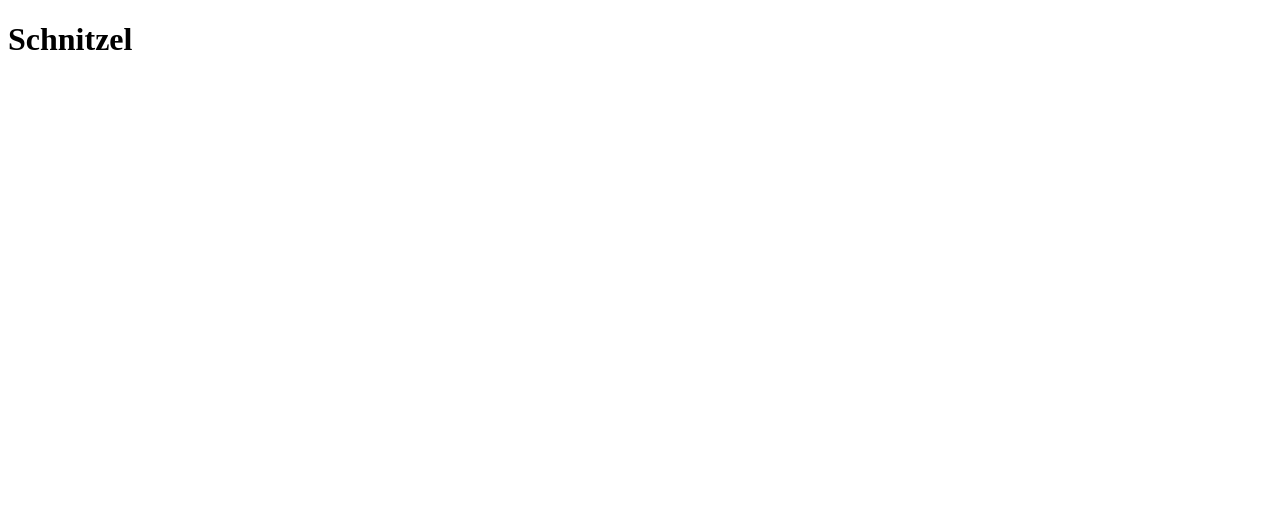
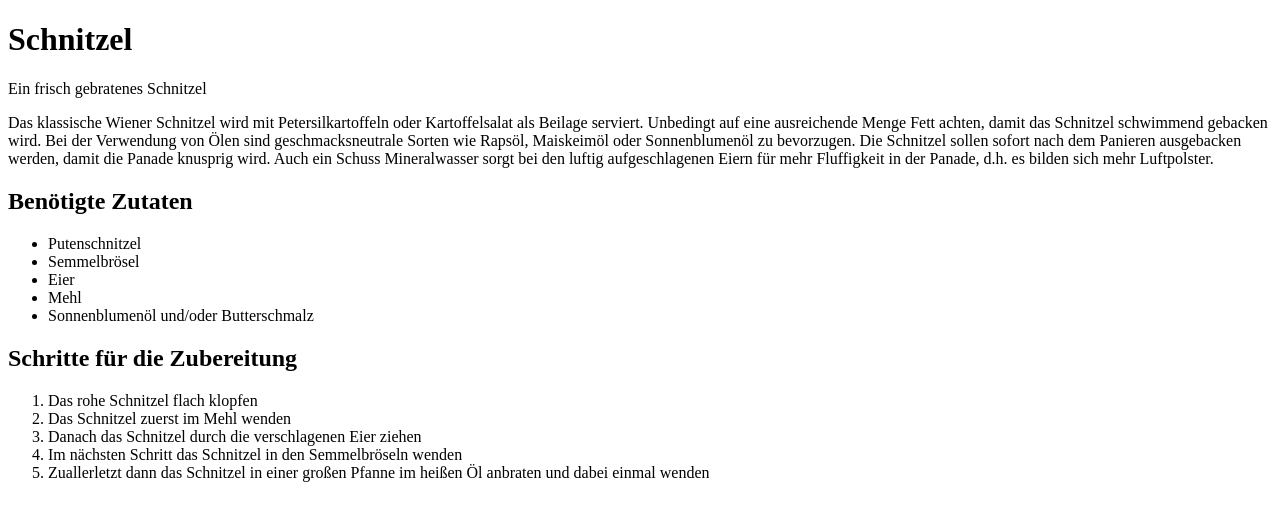
Before and after one commit to Obbarg/odin-recipes, a plain HTML site: page recipes/schnitzel.html in a window 1280 px wide. Drawn offline with Linux system fonts and the light colour scheme.

Commit message:
Writing details for the Schnitzel recipes

```diff
--- a/recipes/schnitzel.html
+++ b/recipes/schnitzel.html
@@ -8,6 +8,28 @@
 </head>
 <body>
     <h1>Schnitzel</h1>
-
+    <img scr="../images/shcnitzel.jpg"
+      <h2>Ein frisch gebratenes Schnitzel</h2>
+        <p>Das klassische Wiener Schnitzel wird mit Petersilkartoffeln oder Kartoffelsalat als Beilage serviert.
+            Unbedingt auf eine ausreichende Menge Fett achten, damit das Schnitzel schwimmend gebacken wird.
+            Bei der Verwendung von Ölen sind geschmacksneutrale Sorten wie Rapsöl, Maiskeimöl oder Sonnenblumenöl zu bevorzugen.
+            Die Schnitzel sollen sofort nach dem Panieren ausgebacken werden, damit die Panade knusprig wird.
+            Auch ein Schuss Mineralwasser sorgt bei den luftig aufgeschlagenen Eiern für mehr Fluffigkeit in der Panade, d.h. es bilden sich mehr Luftpolster.</p>
+      <h2>Benötigte Zutaten</h2>
+        <ul>
+            <li>Putenschnitzel</li>
+            <li>Semmelbrösel</li>
+            <li>Eier</li>
+            <li>Mehl</li>
+            <li>Sonnenblumenöl und/oder Butterschmalz</li>
+        </ul>
+       <h2>Schritte für die Zubereitung</h2>
+         <ol>
+            <li>Das rohe Schnitzel flach klopfen</li>
+            <li>Das Schnitzel zuerst im Mehl wenden</li>
+            <li>Danach das Schnitzel durch die verschlagenen Eier ziehen</li>
+            <li>Im nächsten Schritt das Schnitzel in den Semmelbröseln wenden</li>
+            <li>Zuallerletzt dann das Schnitzel in einer großen Pfanne im heißen Öl anbraten und dabei einmal wenden</li>
+         </ol>
 </body>
 </html>
```
Also changed, not shown: images/schnitzel.jpg (added).
